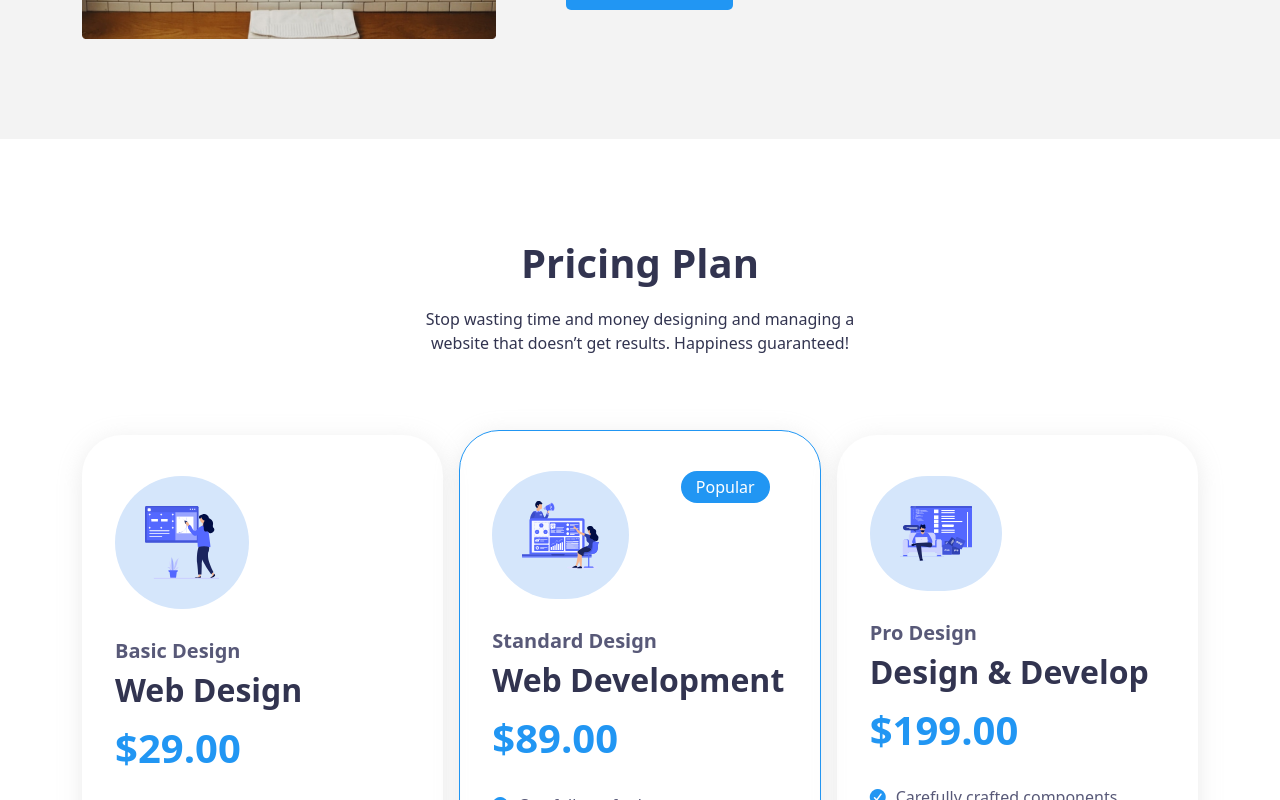
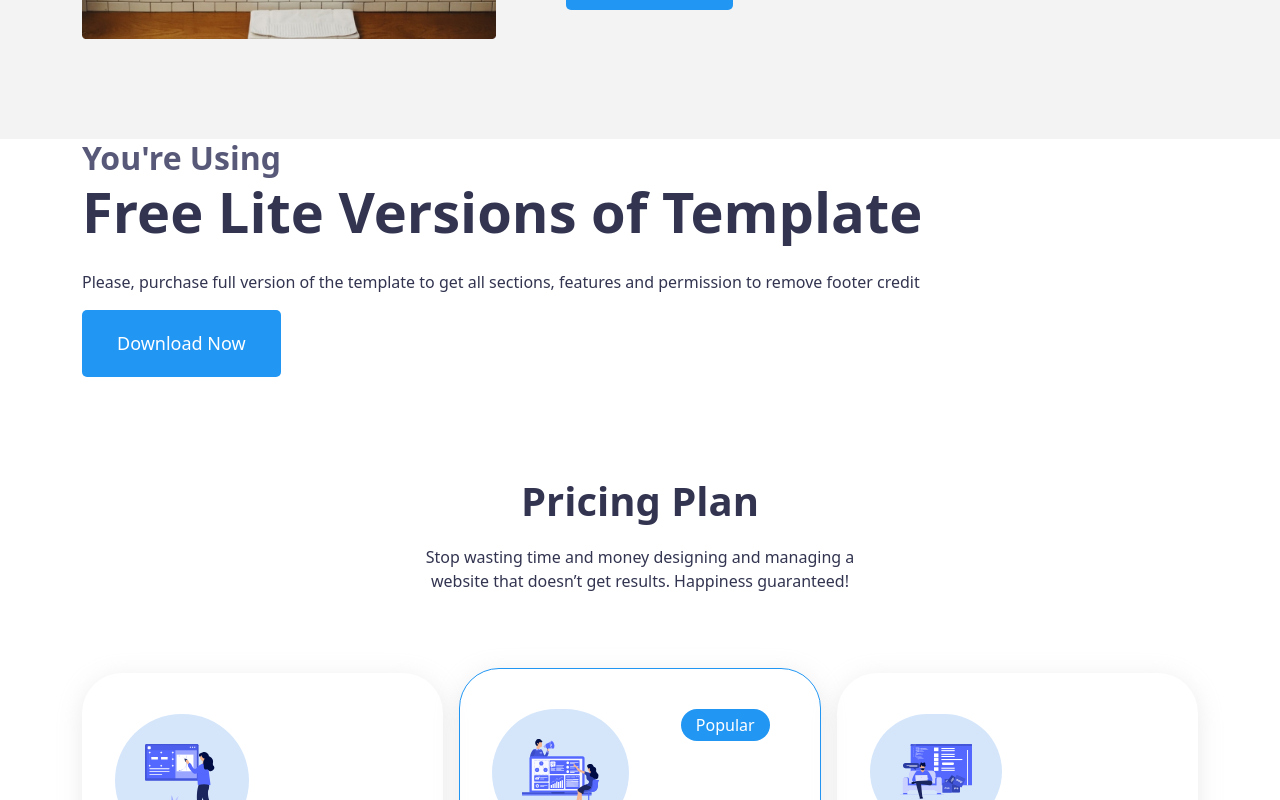
Before and after one commit to amira1611osama/networkProject, a React (Vite) app: page / in a window 1280 px wide. Shown: the part 2080-2880 px from the top of the page. Built offline with nearby package versions, Linux system fonts and the light colour scheme.

Commit message:
Download Section

```diff
--- a/src/App.jsx
+++ b/src/App.jsx
@@ -7,6 +7,7 @@ import Aos from "aos";
 import "aos/dist/aos.css";
 import { useEffect } from "react";
 import Pricing from "./components/Pricing";
+import Download from "./components/Download";
 function App() {
 	useEffect(() => {
 		Aos.init({ duration: 1000 });
@@ -17,7 +18,9 @@ function App() {
 			<HeroSection />
 			<Services />
 			<About />
+			<Download />
 			<Pricing />
+			<Download />
 		</>
 	);
 }
--- /dev/null
+++ b/src/Styles/Download.css
@@ -0,0 +1,25 @@
+.download-section {
+	position: relative;
+}
+
+.download-section .download-container .content {
+	color: var(--secondary-color);
+}
+
+.download-section .download-container .content h4 {
+  width: 100%;
+	font-weight: bold;
+	font-size: 3.5rem;
+	margin-bottom: 25px;
+}
+
+.download-section .download-container .content h4 span {
+	display: block;
+	font-size: 2rem;
+  color: #585978;
+}
+
+.download-section .download-container .content p {
+  width: 100%;
+	font-size: 1rem;
+}
--- /dev/null
+++ b/src/components/Download.jsx
@@ -0,0 +1,27 @@
+import "../Styles/Download.css";
+
+function Download() {
+	return (
+		<>
+			<div className="download-section">
+				<div className="container download-container">
+					<div className="content">
+						<h4 data-aos="fade-right">
+							<span>You're Using</span>
+							Free Lite Versions of Template
+						</h4>
+						<p data-aos="fade-right">
+							Please, purchase full version of the template to get all sections,
+							features and permission to remove footer credit
+						</p>
+						<button type="button" class="butn" data-aos="fade-up">
+							Download Now
+						</button>
+					</div>
+				</div>
+			</div>
+		</>
+	);
+}
+
+export default Download;
```
